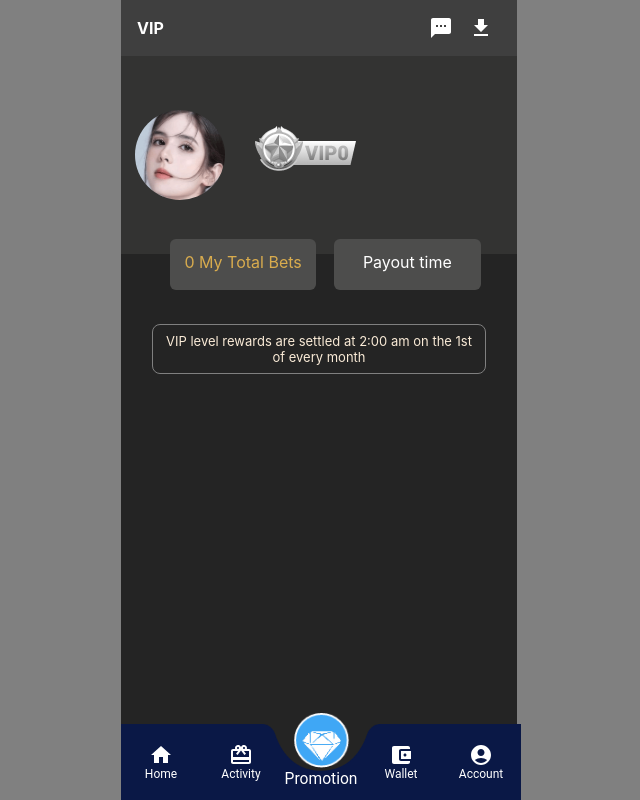
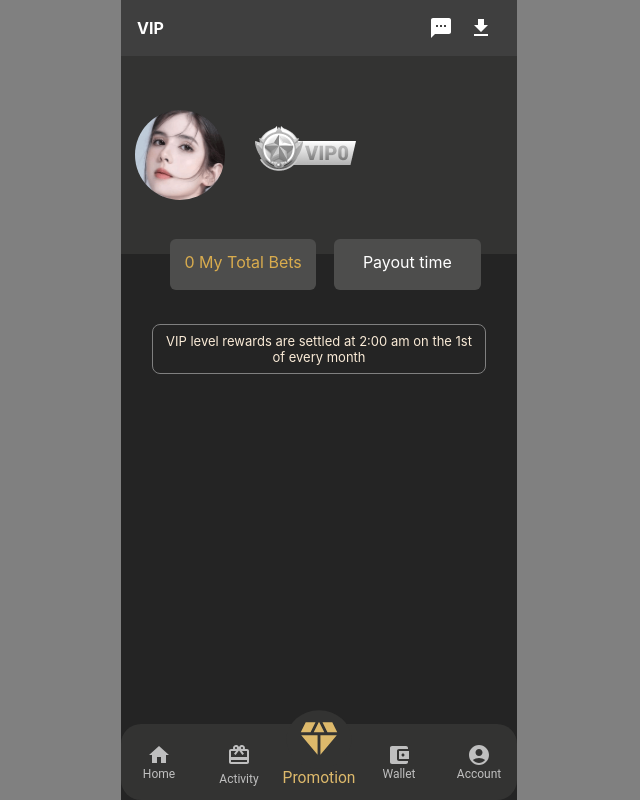
Before and after one commit to Rishavgoswami10/Common-repo, a React (Create React App) app: page /vip in a window 1280 px wide. Shown: the whole page, without its empty margins (321-961 px from the left). Built offline with nearby package versions, Linux system fonts and the light colour scheme; no server answers.

Commit message:
feature1

```diff
--- a/src/Components/BottomNavigation.js
+++ b/src/Components/BottomNavigation.js
@@ -8,6 +8,7 @@ import AccountIcon from '@mui/icons-material/AccountCircle';
 import RedeemIcon from '@mui/icons-material/Redeem';
 import { useTheme } from '@mui/material/styles';
 import useMediaQuery from '@mui/material/useMediaQuery';
+import DiamondIcon from '@mui/icons-material/Diamond';
 
 const BottomNavigationArea = () => {
   const location = useLocation();
@@ -34,55 +35,88 @@ const BottomNavigationArea = () => {
       style={{
         position: 'fixed',
         bottom: 0,
-        backgroundImage: 'url(/assets/images/tabBarBg-301df93c.png)',
-        backgroundSize: 'cover',
-        backgroundPosition: 'center',
         padding: '10px 0',
-        backgroundColor: 'transparent',
+        backgroundColor: '#333332',
         marginLeft: '-5px',
-        width: '100%', // make BottomNavigation responsive
-        maxWidth: matches ? '400px' : 'none', // limit maximum width for larger devices
+        borderRadius:"20px",
+        width: '99%', // make BottomNavigation responsive
+        maxWidth: matches ? '396px' : 'none', // limit maximum width for larger devices
         margin: 'auto', // center BottomNavigation
       }}
     >
       <BottomNavigationAction
-        style={{ color: value === '/' ? 'rgb(72,196,240)' : 'white' }}
+        style={{ color: value === '/home' ? '#DDB96B' : '#BFBFBF' }}
         label="Home"
         value="/home"
-        icon={<HomeIcon style={{ color: value === '/' ? 'rgb(72,196,240)' : 'white' }} />}
+        icon={<HomeIcon style={{ color: value === '/home' ? '#DDB96B' : '#BFBFBF' }} />}
       />
   <BottomNavigationAction
-        style={{ color: value === '/activity' ? 'rgb(72,196,240)' : 'white' }}
+  style={{ color: value === '/activity' ? '#DDB96B' : '#BFBFBF' }}
   label="Activity"
   value="/activity"
-        icon={<RedeemIcon style={{ color: value === '/activity' ? 'rgb(72,196,240)' : 'white' }} />}
+  icon={
+    <RedeemIcon
+      style={{
+        color: value === '/activity' ? '#DDB96B' : '#BFBFBF', // Add border directly to the icon
+        padding: '5px' // Optional: Add some padding if needed
+      }}
     />
+  }
+/>
+
+
   <BottomNavigationAction
+
   label="Promotion"
   value="/promotion"
   icon={
     value === '/promotion' ?
-        <img src="assets/images/abc.png" alt="Promotion" style={{ width: '45px', maxWidth: '100%' }} /> : // make image responsive
-        <img src="assets/images/abc.png" alt="Promotion" style={{ width: '45px', maxWidth: '100%' }} /> // make image responsive
+    <DiamondIcon style={{
+      width: '40px',
+      height: '35px',
+      color:"#DDB96B",
+      backgroundColor:"#333332",
+      borderRadius:"50%",
+      padding: '5px'
+    }} /> :
+    <DiamondIcon style={{
+      width: '40px',
+      height: '35px',
+      color:"#DDB96B",
+      backgroundColor:"#333332",
+      borderRadius:"50%",
+      padding: '5px'
+    }} />
   }
   style={{
-        color: value === '/promotion' ? 'rgb(72,196,240)' : 'white',
+    color: value === '/promotion' ? '#DDB96B' : '#DDB96B',
     transform: 'scale(1.3)',
-        marginTop: '-25px',
+    marginTop: '-27px',
   }}
 />
+
       <BottomNavigationAction
-        style={{ color: value === '/wallet' ? 'rgb(72,196,240)' : 'white' }}
+        style={{ color: value === '/wallet' ? '#DDB96B' : '#BFBFBF' }}
         label="Wallet"
         value="/wallet"
-        icon={<WalletIcon style={{ color: value === '/wallet' ? 'rgb(72,196,240)' : 'white' }} />}
+        icon={<WalletIcon style={{ color: value === '/wallet' ? '#DDB96B' : '#BFBFBF',
+
+         }} />}
       />
       <BottomNavigationAction
-        style={{ color: value === '/account' ? 'rgb(72,196,240)' : 'white' }}
+  style={{ color: value === '/account' ? '#DDB96B' : '#BFBFBF' }}
   label="Account"
   value="/account"
-        icon={<AccountIcon style={{ color: value === '/account' ? 'rgb(72,196,240)' : 'white' }} />}
+  icon={
+    <AccountIcon
+      style={{
+
+        color: value === '/account' ? '#DDB96B' : '#BFBFBF' // Ensuring both fill and color are set
+      }}
     />
+  }
+/>
+
     </BottomNavigation>
   );
 };
--- a/src/Components/InviteMain.js
+++ b/src/Components/InviteMain.js
@@ -105,7 +105,7 @@ const [invitationLink, setInvitationLink] = useState('');
                 position: 'sticky',
                 top: 0,
                 zIndex: 1000,
-                backgroundColor: 'rgb(55,72,146)',
+                backgroundColor: '#3F3F3F',
                 padding: '8px 16px',
                 color: 'white'
 
@@ -186,12 +186,12 @@ const [invitationLink, setInvitationLink] = useState('');
         marginTop: '20px',
         marginBottom:"150px"}}>
      <Grid item xs={12}>
-     <Button variant="contained" fullWidth onClick={handleDownload} style={{ backgroundColor: 'rgb(55,72,146)' }}>
+     <Button variant="contained" fullWidth onClick={handleDownload} style={{ backgroundColor: '#ECD087',color:"#B46C06" }}>
   Invitation Link
 </Button>
 </Grid>
       <Grid item xs={12}>
-  <Button variant="outlined" fullWidth onClick={handleCopyLink}>
+  <Button variant="outlined" fullWidth onClick={handleCopyLink} style={{color:'#D9AC3D',borderColor:"#D9AC3D"}}>
     Copy Invitation Link
   </Button>
 </Grid>
--- a/src/Components/config.js
+++ b/src/Components/config.js
@@ -1,2 +1,2 @@
-export const domain = 'http://localhost:4000';
-export const wssdomain = 'ws://localhost:4000';
+export const domain = 'http://localhost:3000';
+export const wssdomain = 'ws://localhost:3000';
--- a/src/Game/Chart.js
+++ b/src/Game/Chart.js
@@ -81,9 +81,9 @@ const RowVisualization = ({ data }) => {
                     )}
                 </div>
             ))}
-            <Button variant="contained" color="primary" onClick={handleLoadMore}>
-                Load More
-            </Button>
+           <Button variant="contained" sx={{backgroundColor:"#D9AC4F",color:"#8F520C"}} onClick={handleLoadMore}>
+          Load More
+        </Button>
         </div>
     );
 };
--- a/src/Game/Row.js
+++ b/src/Game/Row.js
@@ -79,7 +79,7 @@ const RowVisualization = ({ data }) => {
             )}
           </div>
         ))}
-        <Button variant="contained" color="primary" onClick={handleLoadMore}>
+        <Button variant="contained" sx={{backgroundColor:"#D9AC4F",color:"#8F520C"}} onClick={handleLoadMore}>
           Load More
         </Button>
       </div>
```
Also changed, not shown: src/Components/InvitiationRulesMain.js (+24 -24 lines), src/Game/Custom.js (line endings or trailing spaces), src/Game/K3.js (line endings or trailing spaces), src/Game/Visualize.js (line endings or trailing spaces). Lines whose indentation alone changed are shown as unchanged.
